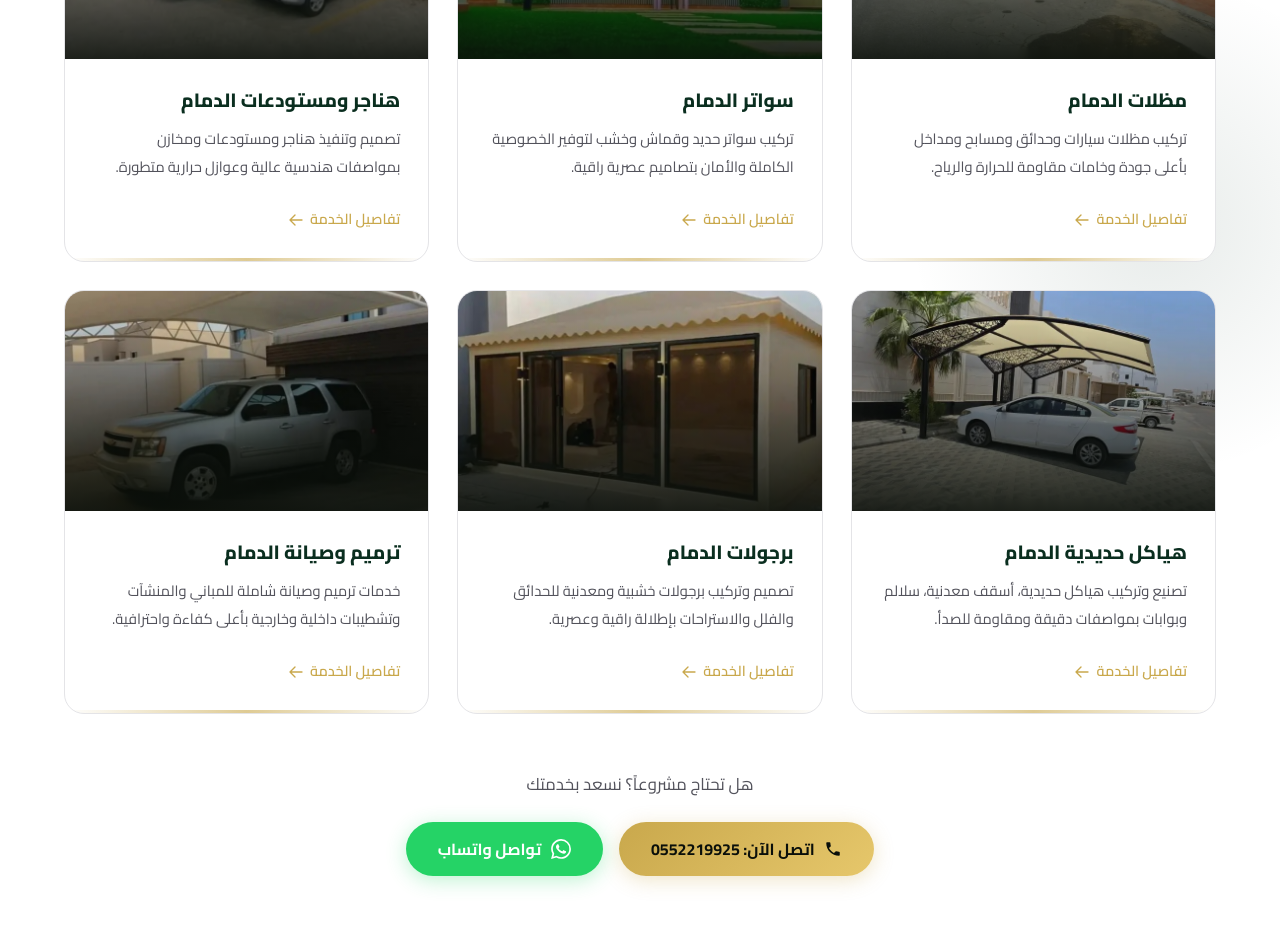
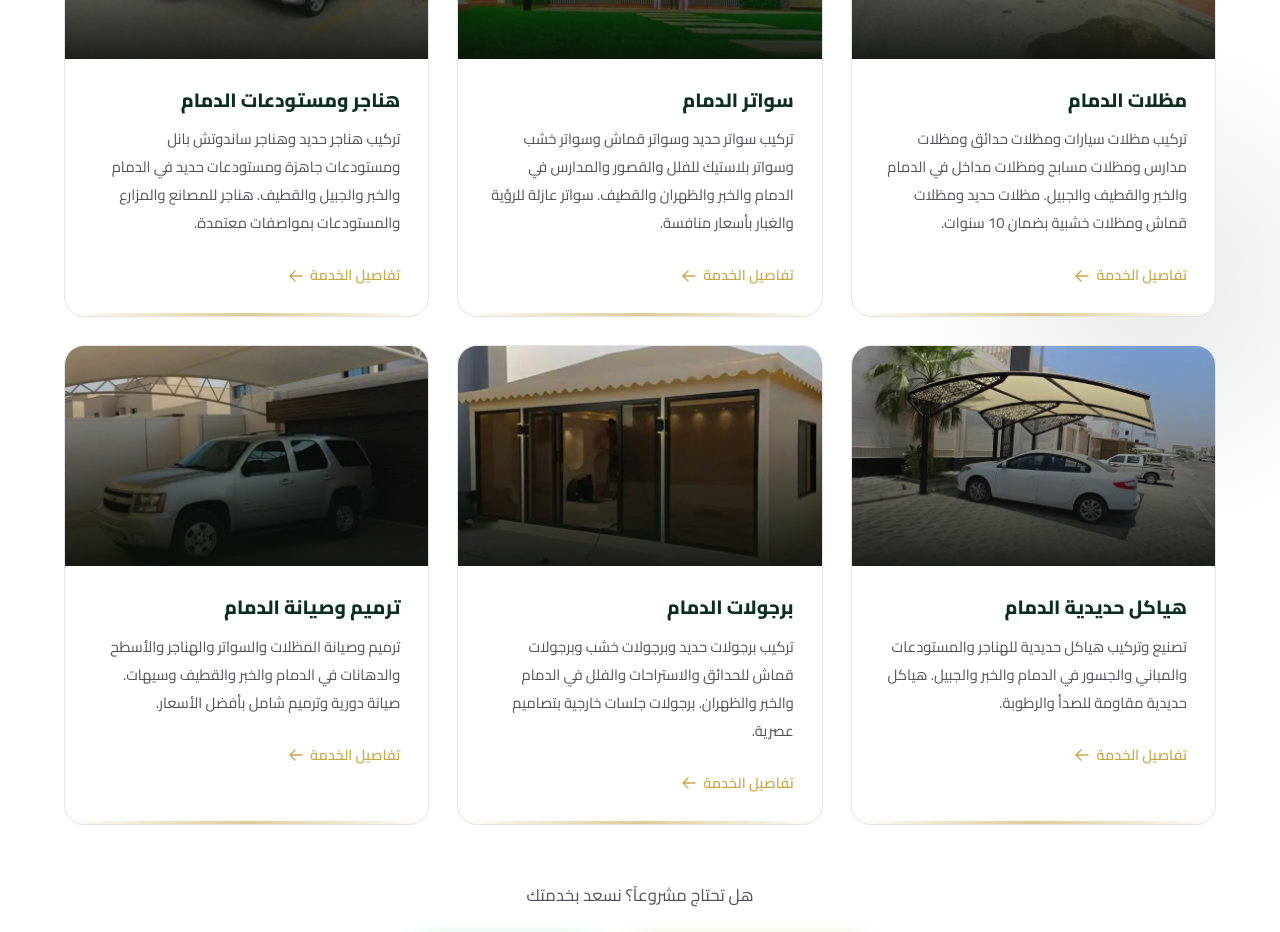
Before and after one commit to aref7ab-cmyk/muqawalat-amma, a Next.js app: page / in a window 1280 px wide. Shown: the part 2640-3572 px from the top of the page. Built offline with nearby package versions, Linux system fonts and the light colour scheme; no server answers.

Commit message:
seo: update all 6 service descriptions with target city keywords

```diff
--- a/src/components/ServicesSection.tsx
+++ b/src/components/ServicesSection.tsx
@@ -10,37 +10,37 @@ const TEL_HREF = 'tel:0552219925';
 const services = [
   {
     title: "مظلات الدمام",
-    desc: "تركيب مظلات سيارات وحدائق ومسابح ومداخل بأعلى جودة وخامات مقاومة للحرارة والرياح.",
+    desc: "تركيب مظلات سيارات ومظلات حدائق ومظلات مدارس ومظلات مسابح ومظلات مداخل في الدمام والخبر والقطيف والجبيل. مظلات حديد ومظلات قماش ومظلات خشبية بضمان 10 سنوات.",
     img: "/images/5.jpg",
     slug: "mazallat-aldammam",
   },
   {
     title: "سواتر الدمام",
-    desc: "تركيب سواتر حديد وقماش وخشب لتوفير الخصوصية الكاملة والأمان بتصاميم عصرية راقية.",
+    desc: "تركيب سواتر حديد وسواتر قماش وسواتر خشب وسواتر بلاستيك للفلل والقصور والمدارس في الدمام والخبر والظهران والقطيف. سواتر عازلة للرؤية والغبار بأسعار منافسة.",
     img: "/images/10.jpg",
     slug: "sawatir-aldammam",
   },
   {
     title: "هناجر ومستودعات الدمام",
-    desc: "تصميم وتنفيذ هناجر ومستودعات ومخازن بمواصفات هندسية عالية وعوازل حرارية متطورة.",
+    desc: "تركيب هناجر حديد وهناجر ساندوتش بانل ومستودعات جاهزة ومستودعات حديد في الدمام والخبر والجبيل والقطيف. هناجر للمصانع والمزارع والمستودعات بمواصفات معتمدة.",
     img: "/images/1.jpg",
     slug: "hanajir-almustodaat-aldammam",
   },
   {
     title: "هياكل حديدية الدمام",
-    desc: "تصنيع وتركيب هياكل حديدية، أسقف معدنية، سلالم وبوابات بمواصفات دقيقة ومقاومة للصدأ.",
+    desc: "تصنيع وتركيب هياكل حديدية للهناجر والمستودعات والمباني والجسور في الدمام والخبر والجبيل. هياكل حديدية مقاومة للصدأ والرطوبة.",
     img: "/images/7.jpg",
     slug: "hayakil-hadidiya-aldammam",
   },
   {
     title: "برجولات الدمام",
-    desc: "تصميم وتركيب برجولات خشبية ومعدنية للحدائق والفلل والاستراحات بإطلالة راقية وعصرية.",
+    desc: "تركيب برجولات حديد وبرجولات خشب وبرجولات قماش للحدائق والاستراحات والفلل في الدمام والخبر والظهران. برجولات جلسات خارجية بتصاميم عصرية.",
     img: "/images/3.jpg",
     slug: "barjolat-aldammam",
   },
   {
     title: "ترميم وصيانة الدمام",
-    desc: "خدمات ترميم وصيانة شاملة للمباني والمنشآت وتشطيبات داخلية وخارجية بأعلى كفاءة واحترافية.",
+    desc: "ترميم وصيانة المظلات والسواتر والهناجر والأسطح والدهانات في الدمام والخبر والقطيف وسيهات. صيانة دورية وترميم شامل بأفضل الأسعار.",
     img: "/images/4.jpg",
     slug: "tarimeem-wasianah-aldammam",
   },
```
